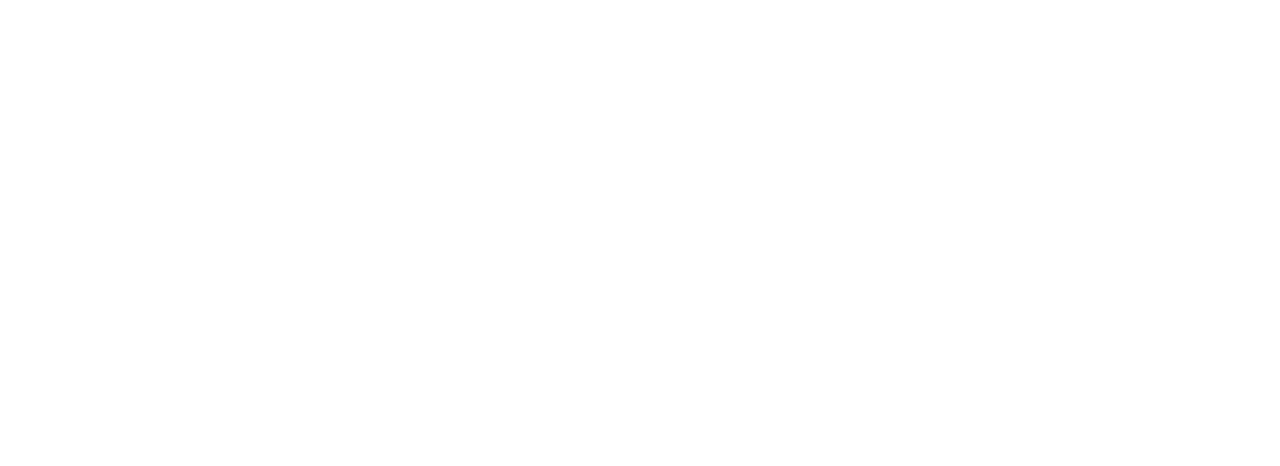
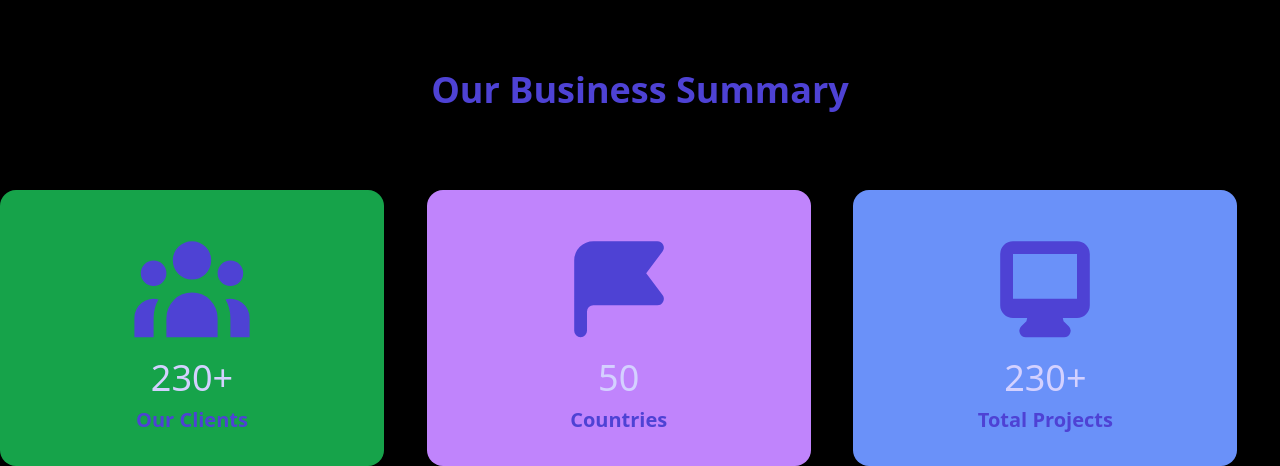
Before and after one commit to istiakhasan/grand-auto, a React (Create React App) app: page / in a window 1280 px wide. Shown: the part 1542-2008 px from the top of the page. Before the commit the page ends 1532 px from the top, so only its background shows below. Built offline with nearby package versions, Linux system fonts and the light colour scheme.

Commit message:
business summary secion added

```diff
--- a/package.json
+++ b/package.json
@@ -3,6 +3,7 @@
   "version": "0.1.0",
   "private": true,
   "dependencies": {
+    "@heroicons/react": "^1.0.6",
     "@testing-library/jest-dom": "^5.14.1",
     "@testing-library/react": "^13.0.0",
     "@testing-library/user-event": "^13.2.1",
--- /dev/null
+++ b/src/Pages/Home/BusinessSumary.js
@@ -0,0 +1,26 @@
+import { DesktopComputerIcon, FlagIcon, UserGroupIcon } from "@heroicons/react/solid";
+import React from "react";
+import SummaryCard from "./SummaryCard";
+
+
+const BusinessSumary = () => {
+
+  return (
+    <div className="max-w-7xl mx-auto">
+        <h2 className='text-center text-4xl text-primary font-bold my-20'>Our Business Summary</h2>
+
+      <div className="grid grid-cols-3">
+
+            <SummaryCard title="Our Clients" count="230" bgColor="bg-green-600"> <UserGroupIcon className="w-30 h-32 mx-auto text-primary"/> </SummaryCard>
+            <SummaryCard title="Countries" count="50" bgColor="bg-purple-400"> <FlagIcon className="w-30 h-32 mx-auto text-primary"/> </SummaryCard>
+            <SummaryCard title="Total Projects" count="230" bgColor="bg-[#6a91f9]"> <DesktopComputerIcon className="w-30 h-32 mx-auto text-primary"/> </SummaryCard>
+
+
+        </div>
+
+      </div>
+
+  );
+};
+
+export default BusinessSumary;
--- a/src/Pages/Home/Home.js
+++ b/src/Pages/Home/Home.js
@@ -1,4 +1,5 @@
 import React from 'react';
+import BusinessSumary from './BusinessSumary';
 import Header from './Header';
 import Tools from './Tools';
 
@@ -7,6 +8,7 @@
         <div>
             <Header />
             <Tools />
+            <BusinessSumary />
 
         </div>
     );
--- /dev/null
+++ b/src/Pages/Home/SummaryCard.js
@@ -0,0 +1,19 @@
+
+import React from 'react';
+
+const SummaryCard = ({children,title,count,bgColor}) => {
+    return (
+        <div className={`card w-96 ${bgColor} text-primary-content`}>
+
+        <div className="card-body">
+            {children}
+
+        <p className="text-center text-4xl">{count}{!(title.includes('Countries'))&& "+"}</p>
+        <p className="text-center text-xl text-primary font-bold" >{title}</p>
+
+      </div>
+        </div>
+    );
+};
+
+export default SummaryCard;
--- a/src/Pages/Home/Tools.js
+++ b/src/Pages/Home/Tools.js
@@ -9,6 +9,7 @@
         image:"https://media.istockphoto.com/photos/motorcycle-clutch-with-gears-picture-id521976870?k=20&m=521976870&s=612x612&w=0&h=rG_U3vtqIKq0yMBLnghZtvoUV_3pUWLVezbon_17S0s=",
         description:"This is description one",
         quantity:300,
+        minimum_order:100,
         price:500
      },
         {
@@ -17,6 +18,7 @@
         image:"https://media.istockphoto.com/photos/motorcycle-clutch-with-gears-picture-id521976870?k=20&m=521976870&s=612x612&w=0&h=rG_U3vtqIKq0yMBLnghZtvoUV_3pUWLVezbon_17S0s=",
         description:"This is description one",
         quantity:300,
+        minimum_order:100,
         price:500
      },
         {
@@ -25,6 +27,7 @@
         image:"https://media.istockphoto.com/photos/motorcycle-clutch-with-gears-picture-id521976870?k=20&m=521976870&s=612x612&w=0&h=rG_U3vtqIKq0yMBLnghZtvoUV_3pUWLVezbon_17S0s=",
         description:"This is description one",
         quantity:300,
+        minimum_order:100,
         price:500
      },
         {
@@ -33,6 +36,7 @@
         image:"https://media.istockphoto.com/photos/motorcycle-clutch-with-gears-picture-id521976870?k=20&m=521976870&s=612x612&w=0&h=rG_U3vtqIKq0yMBLnghZtvoUV_3pUWLVezbon_17S0s=",
         description:"This is description one",
         quantity:300,
+        minimum_order:100,
         price:500
      },
         {
@@ -41,6 +45,7 @@
         image:"https://media.istockphoto.com/photos/motorcycle-clutch-with-gears-picture-id521976870?k=20&m=521976870&s=612x612&w=0&h=rG_U3vtqIKq0yMBLnghZtvoUV_3pUWLVezbon_17S0s=",
         description:"This is description one",
         quantity:300,
+        minimum_order:100,
         price:500
      },
         {
@@ -49,6 +54,7 @@
         image:"https://media.istockphoto.com/photos/motorcycle-clutch-with-gears-picture-id521976870?k=20&m=521976870&s=612x612&w=0&h=rG_U3vtqIKq0yMBLnghZtvoUV_3pUWLVezbon_17S0s=",
         description:"This is description one",
         quantity:300,
+        minimum_order:100,
         price:500
      },
     ]
```
Also changed, not shown: 1 other file (tests, documents, lock files or other folders).
